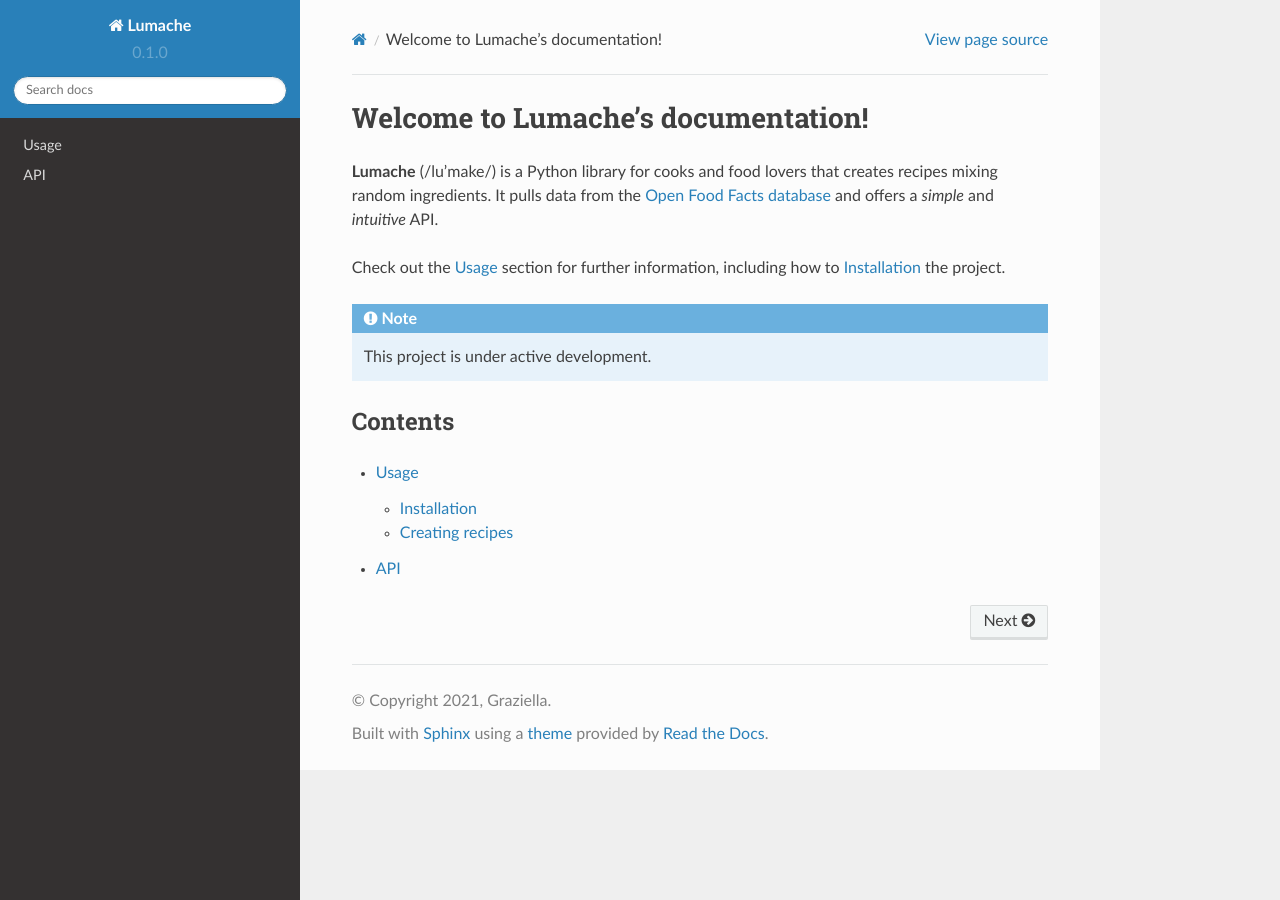
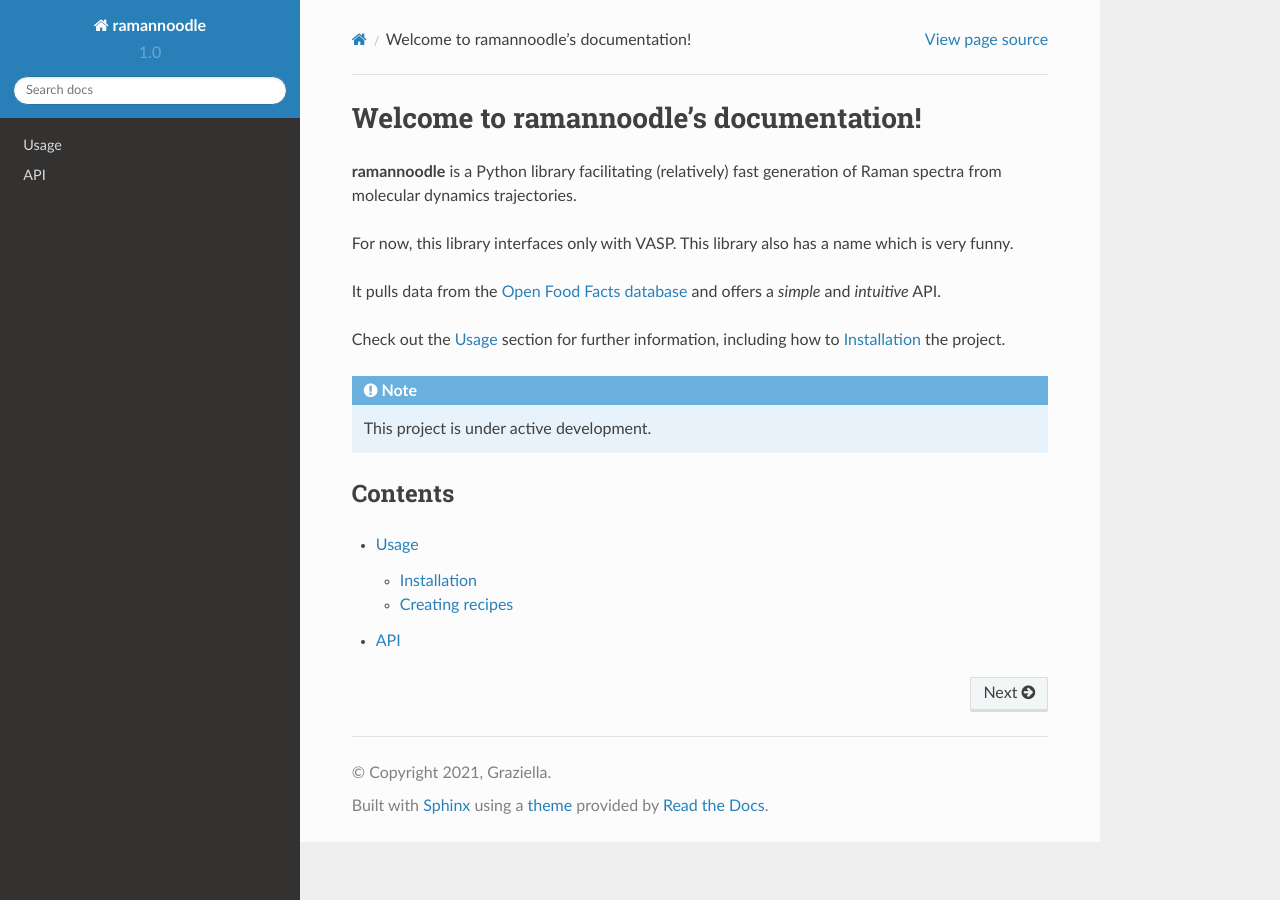
Before and after one commit to wolearyc/ramannoodle, a Sphinx documentation site: the page built from docs/source/index.rst, in a window 1280 px wide. Built offline with Sphinx 7.4.7 and the Read the Docs theme 2.0.0, drawn with Linux system fonts in a browser that asks for light colours.

Commit message:
first commit

```diff
--- a/docs/source/conf.py
+++ b/docs/source/conf.py
@@ -2,12 +2,12 @@
 
 # -- Project information
 
-project = 'Lumache'
+project = 'ramannoodle'
 copyright = '2021, Graziella'
-author = 'Graziella'
+author = "Willis O'Leary"
 
-release = '0.1'
-version = '0.1.0'
+release = '1.0'
+version = '1.0'
 
 # -- General configuration
 
--- a/docs/source/index.rst
+++ b/docs/source/index.rst
@@ -1,8 +1,12 @@
-Welcome to Lumache's documentation!
+Welcome to ramannoodle's documentation!
 ===================================
 
-**Lumache** (/lu'make/) is a Python library for cooks and food lovers
-that creates recipes mixing random ingredients.
+**ramannoodle** is a Python library facilitating (relatively) fast generation of Raman spectra from molecular dynamics trajectories.
+
+For now, this library interfaces only with VASP. This library also has a name which is very funny.
+
+
+
 It pulls data from the `Open Food Facts database <https://world.openfoodfacts.org/>`_
 and offers a *simple* and *intuitive* API.
 
```
